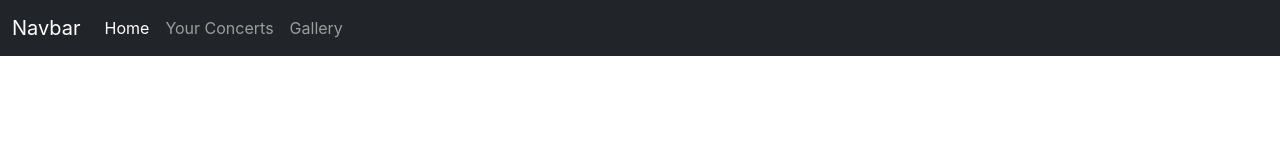
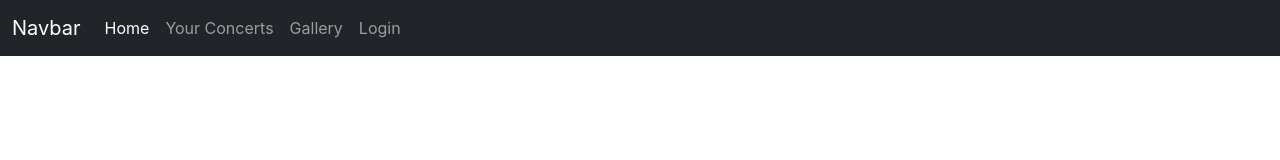
Before and after one commit to elab-development/internet-tehnologije-projekat-appzaprodajuulaznica_2019_1048, a React (Create React App) app in the folder prodaja_ulaznica/: page / in a window 1280 px wide. Shown: the top 160 px of the page. Built offline with nearby package versions, Linux system fonts and the light colour scheme.

Commit message:
dodavanje funkcionalnosti navbar-u

```diff
--- a/prodaja_ulaznica/src/pages/NavBar.jsx
+++ b/prodaja_ulaznica/src/pages/NavBar.jsx
@@ -1,6 +1,24 @@
 import React from "react";
+import axios from "axios";
 
 const NavBar = () => {
+    function logoutUser() {
+        axios
+            .post("api/logout", undefined, {
+                headers: {
+                    Authorization: "Bearer" + window.sessionStorage.getItem("auth_token"),
+                },
+            })
+            .then((response) => {
+                console.log(JSON.stringify(response.data));
+                window.sessionStorage.setItem("auth_token", null);
+            })
+            .catch((error) => {
+                console.log(error);
+            });
+
+    }
+
     return (
         <nav className="navbar navbar-expand-xl navbar-dark bg-dark">
             <div className="container-fluid">
@@ -35,6 +53,19 @@ const NavBar = () => {
                                 Gallery
                             </a>
                         </li>
+                        {window.sessionStorage.getItem("auth_token") == null ? (
+                            <li className="nav-item">
+                                <a className="nav-link" href="/login" onClick={logoutUser}>
+                                    Login
+                                </a>
+                            </li>
+                        ) : (
+                            <li className="nav-item">
+                                <a className="nav-link" href="#">
+                                    Logout
+                                </a>
+                            </li>
+                        )}
                     </ul>
                 </div>
             </div>
```
